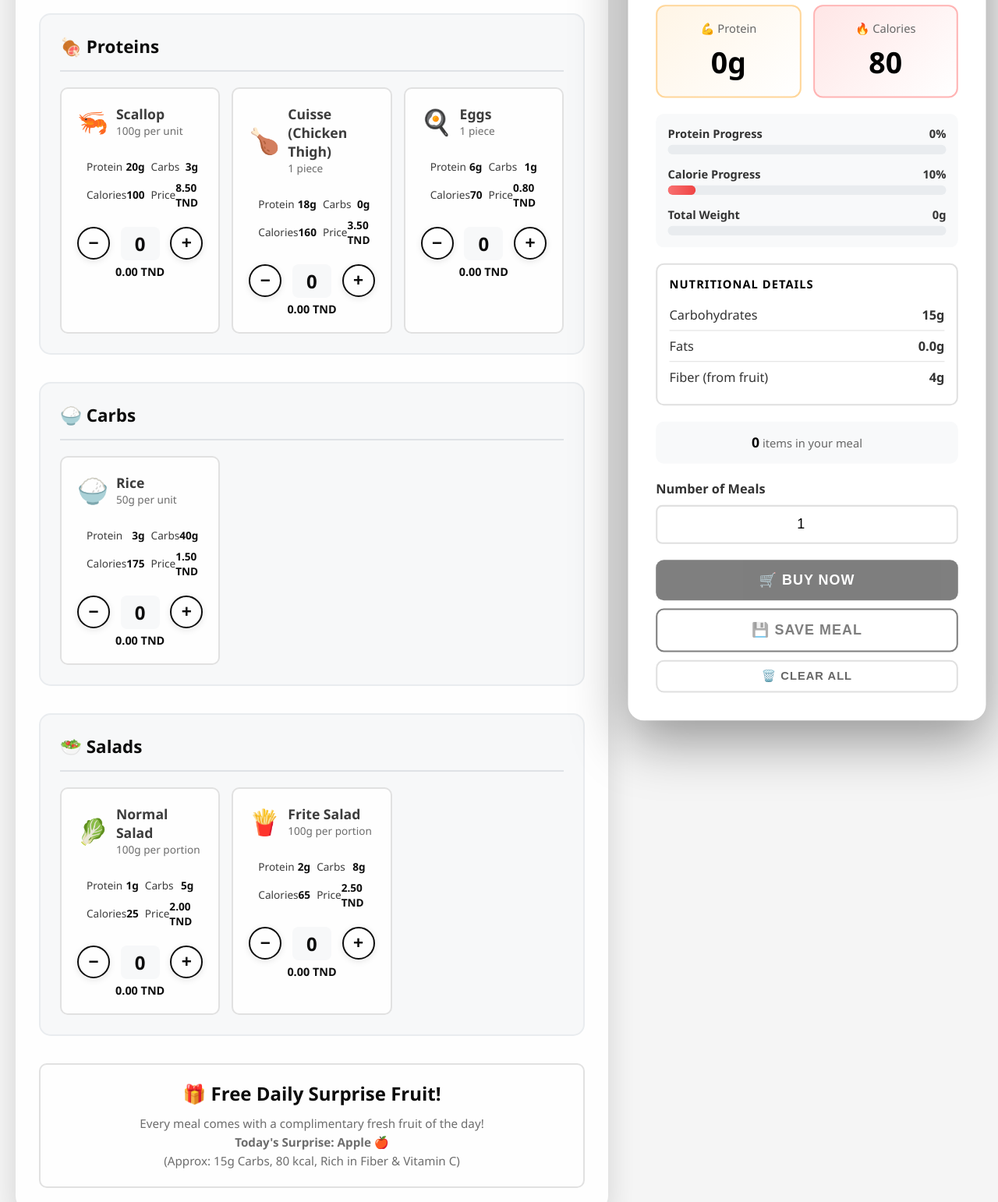
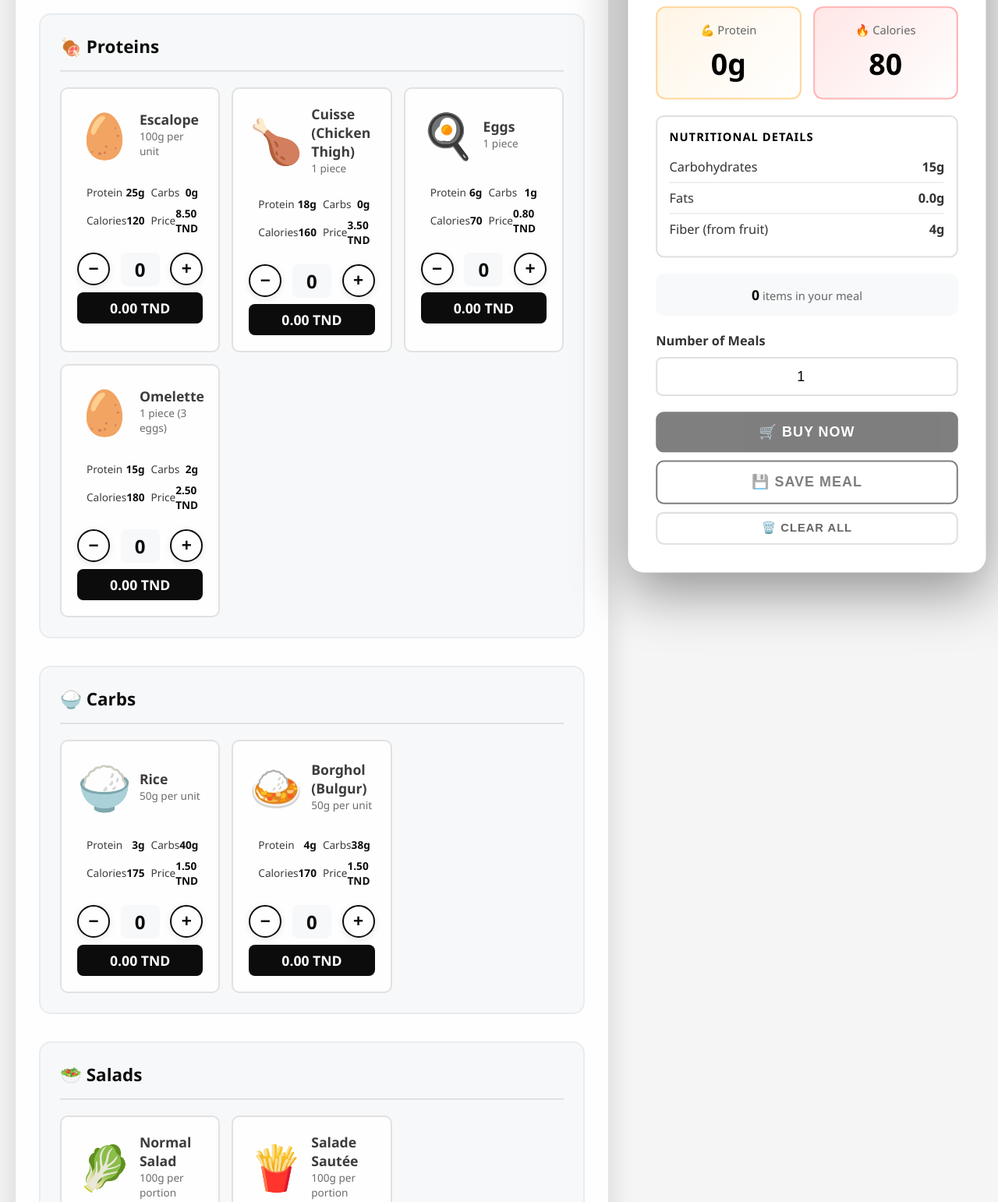
Before and after one commit to khaliljedda/prot, a plain HTML site: page index.html in a window 1280 px wide. Shown: the part 680-2222 px from the top of the page at 78% size. Drawn offline with Linux system fonts and the light colour scheme.

Commit message:
add cname

```diff
--- a/index.html
+++ b/index.html
@@ -637,7 +637,7 @@
         }
 
         .ingredient-icon {
-            font-size: 2em;
+            font-size: 3.5em;
         }
 
         .ingredient-name {
@@ -807,11 +807,14 @@
         }
 
         .ingredient-price {
-            font-size: 0.9em;
-            color: #000;
-            font-weight: 600;
-            margin-top: 5px;
+            font-size: 1.1em;
+            color: #fff;
+            font-weight: 700;
+            margin-top: 8px;
             text-align: center;
+            background: #000;
+            padding: 8px 12px;
+            border-radius: 8px;
         }
 
         .free-item {
@@ -981,24 +984,24 @@
                         <div class="ingredient-grid">
                             <div class="ingredient-card">
                                 <div class="ingredient-header">
-                                    <div class="ingredient-icon">🦐</div>
+                                    <div class="ingredient-icon">🥚</div>
                                     <div>
-                                        <div class="ingredient-name">Scallop</div>
+                                        <div class="ingredient-name">Escalope</div>
                                         <div class="ingredient-unit">100g per unit</div>
                                     </div>
                                 </div>
                                 <div class="ingredient-nutrition-compact">
                                     <div class="nutrition-item">
                                         <span>Protein</span>
-                                        <strong>20g</strong>
+                                        <strong>25g</strong>
                                     </div>
                                     <div class="nutrition-item">
                                         <span>Carbs</span>
-                                        <strong>3g</strong>
+                                        <strong>0g</strong>
                                     </div>
                                     <div class="nutrition-item">
                                         <span>Calories</span>
-                                        <strong>100</strong>
+                                        <strong>120</strong>
                                     </div>
                                     <div class="nutrition-item">
                                         <span>Price</span>
@@ -1079,6 +1082,40 @@
                                     <button class="control-btn" onclick="updateIngredient('eggs', 1)">+</button>
                                 </div>
                                 <div class="ingredient-price" id="price-eggs">0.00 TND</div>
+                            </div>
+
+                            <div class="ingredient-card">
+                                <div class="ingredient-header">
+                                    <div class="ingredient-icon">🥚</div>
+                                    <div>
+                                        <div class="ingredient-name">Omelette</div>
+                                        <div class="ingredient-unit">1 piece (3 eggs)</div>
+                                    </div>
+                                </div>
+                                <div class="ingredient-nutrition-compact">
+                                    <div class="nutrition-item">
+                                        <span>Protein</span>
+                                        <strong>15g</strong>
+                                    </div>
+                                    <div class="nutrition-item">
+                                        <span>Carbs</span>
+                                        <strong>2g</strong>
+                                    </div>
+                                    <div class="nutrition-item">
+                                        <span>Calories</span>
+                                        <strong>180</strong>
+                                    </div>
+                                    <div class="nutrition-item">
+                                        <span>Price</span>
+                                        <strong>2.50 TND</strong>
+                                    </div>
+                                </div>
+                                <div class="ingredient-controls">
+                                    <button class="control-btn" onclick="updateIngredient('omelette', -1)">−</button>
+                                    <div class="quantity-display" id="qty-omelette">0</div>
+                                    <button class="control-btn" onclick="updateIngredient('omelette', 1)">+</button>
+                                </div>
+                                <div class="ingredient-price" id="price-omelette">0.00 TND</div>
                             </div>
                         </div>
                     </div>
@@ -1119,6 +1156,40 @@
                                 </div>
                                 <div class="ingredient-price" id="price-rice">0.00 TND</div>
                             </div>
+
+                            <div class="ingredient-card">
+                                <div class="ingredient-header">
+                                    <div class="ingredient-icon">🍛</div>
+                                    <div>
+                                        <div class="ingredient-name">Borghol (Bulgur)</div>
+                                        <div class="ingredient-unit">50g per unit</div>
+                                    </div>
+                                </div>
+                                <div class="ingredient-nutrition-compact">
+                                    <div class="nutrition-item">
+                                        <span>Protein</span>
+                                        <strong>4g</strong>
+                                    </div>
+                                    <div class="nutrition-item">
+                                        <span>Carbs</span>
+                                        <strong>38g</strong>
+                                    </div>
+                                    <div class="nutrition-item">
+                                        <span>Calories</span>
+                                        <strong>170</strong>
+                                    </div>
+                                    <div class="nutrition-item">
+                                        <span>Price</span>
+                                        <strong>1.50 TND</strong>
+                                    </div>
+                                </div>
+                                <div class="ingredient-controls">
+                                    <button class="control-btn" onclick="updateIngredient('borghol', -1)">−</button>
+                                    <div class="quantity-display" id="qty-borghol">0</div>
+                                    <button class="control-btn" onclick="updateIngredient('borghol', 1)">+</button>
+                                </div>
+                                <div class="ingredient-price" id="price-borghol">0.00 TND</div>
+                            </div>
                         </div>
                     </div>
 
@@ -1148,7 +1219,7 @@
                                     </div>
                                     <div class="nutrition-item">
                                         <span>Price</span>
-                                        <strong>2.00 TND</strong>
+                                        <strong>1.50 TND</strong>
                                     </div>
                                 </div>
                                 <div class="ingredient-controls">
@@ -1163,7 +1234,7 @@
                                 <div class="ingredient-header">
                                     <div class="ingredient-icon">🍟</div>
                                     <div>
-                                        <div class="ingredient-name">Frite Salad</div>
+                                        <div class="ingredient-name">Salade Sautée</div>
                                         <div class="ingredient-unit">100g per portion</div>
                                     </div>
                                 </div>
@@ -1182,7 +1253,7 @@
                                     </div>
                                     <div class="nutrition-item">
                                         <span>Price</span>
-                                        <strong>2.50 TND</strong>
+                                        <strong>1.50 TND</strong>
                                     </div>
                                 </div>
                                 <div class="ingredient-controls">
@@ -1225,35 +1296,6 @@
                     </div>
                 </div>
 
-                <div class="progress-bars">
-                    <div class="progress-item">
-                        <div class="progress-label">
-                            <span>Protein Progress</span>
-                            <span id="proteinPercent">0%</span>
-                        </div>
-                        <div class="progress-bar-container">
-                            <div class="progress-bar-fill protein-bar" id="proteinBar" style="width: 0%"></div>
-                        </div>
-                    </div>
-                    <div class="progress-item">
-                        <div class="progress-label">
-                            <span>Calorie Progress</span>
-                            <span id="caloriePercent">0%</span>
-                        </div>
-                        <div class="progress-bar-container">
-                            <div class="progress-bar-fill calorie-bar" id="calorieBar" style="width: 0%"></div>
-                        </div>
-                    </div>
-                    <div class="progress-item">
-                        <div class="progress-label">
-                            <span>Total Weight</span>
-                            <span id="weightAmount">0g</span>
-                        </div>
-                        <div class="progress-bar-container">
-                            <div class="progress-bar-fill weight-bar" id="weightBar" style="width: 0%"></div>
-                        </div>
-                    </div>
-                </div>
 
                 <div class="other-macros">
                     <h3>Nutritional Details</h3>
@@ -1318,14 +1360,23 @@
                 price: 1.50,
                 emoji: '🍚'
             },
+            borghol: {
+                qty: 0,
+                protein: 4,
+                carbs: 38,
+                fat: 0.8,
+                calories: 170,
+                price: 1.50,
+                emoji: '🍛'
+            },
             scallop: {
                 qty: 0,
-                protein: 20,
-                carbs: 3,
-                fat: 1,
-                calories: 100,
+                protein: 25,
+                carbs: 0,
+                fat: 2,
+                calories: 120,
                 price: 8.50,
-                emoji: '🦐'
+                emoji: '🥚'
             },
             cuisse: {
                 qty: 0,
@@ -1345,13 +1396,22 @@
                 price: 0.80,
                 emoji: '🍳'
             },
+            omelette: {
+                qty: 0,
+                protein: 15,
+                carbs: 2,
+                fat: 12,
+                calories: 180,
+                price: 2.50,
+                emoji: '🥚'
+            },
             salad: {
                 qty: 0,
                 protein: 1,
                 carbs: 5,
                 fat: 0.5,
                 calories: 25,
-                price: 2.00,
+                price: 1.50,
                 emoji: '🥬'
             },
             frite: {
@@ -1360,13 +1420,33 @@
                 carbs: 8,
                 fat: 3,
                 calories: 65,
-                price: 2.50,
+                price: 1.50,
                 emoji: '🍟'
             }
         };
 
         function updateIngredient(type, change) {
-            ingredients[type].qty = Math.max(0, ingredients[type].qty + change);
+            const newQty = Math.max(0, ingredients[type].qty + change);
+
+            // Validation: Max 3 carb units
+            if ((type === 'rice' || type === 'borghol') && change > 0) {
+                const totalCarbs = ingredients.rice.qty + ingredients.borghol.qty;
+                if (totalCarbs >= 3) {
+                    alert('⚠️ Maximum 3 carb units allowed per meal!');
+                    return;
+                }
+            }
+
+            // Validation: Minimum 1 protein unit (prevent removing last protein)
+            if ((type === 'scallop' || type === 'cuisse' || type === 'eggs' || type === 'omelette') && change < 0) {
+                const totalProteins = ingredients.scallop.qty + ingredients.cuisse.qty + ingredients.eggs.qty + ingredients.omelette.qty;
+                if (totalProteins === 1 && ingredients[type].qty === 1) {
+                    alert('⚠️ At least 1 protein unit required in your meal!');
+                    return;
+                }
+            }
+
+            ingredients[type].qty = newQty;
             document.getElementById(`qty-${type}`).textContent = ingredients[type].qty;
 
             // Update individual ingredient price
@@ -1374,7 +1454,6 @@
             document.getElementById(`price-${type}`).textContent = itemPrice + ' TND';
 
             // Add color feedback to button
-            const buttons = event.target.closest('.ingredient-controls').querySelectorAll('.control-btn');
             if (change > 0) {
                 event.target.classList.add('add-feedback');
                 setTimeout(() => event.target.classList.remove('add-feedback'), 400);
@@ -1394,7 +1473,6 @@
             animateMeal();
             updateItemCount();
             updateButtonStates();
-            updateProgressBars();
         }
 
         function updateTotals() {
@@ -1414,10 +1492,11 @@
                 totalPrice += ing.price * ing.qty;
 
                 // Calculate weight
-                if (key === 'rice') totalWeight += 50 * ing.qty;
+                if (key === 'rice' || key === 'borghol') totalWeight += 50 * ing.qty;
                 else if (key === 'scallop') totalWeight += 100 * ing.qty;
                 else if (key === 'cuisse') totalWeight += 150 * ing.qty;
                 else if (key === 'eggs') totalWeight += 50 * ing.qty;
+                else if (key === 'omelette') totalWeight += 150 * ing.qty;
                 else if (key === 'salad' || key === 'frite') totalWeight += 100 * ing.qty;
             }
 
@@ -1453,8 +1532,13 @@
 
         function updateButtonStates() {
             const hasItems = Object.values(ingredients).some(ing => ing.qty > 0);
-            document.getElementById('buyBtn').disabled = !hasItems;
-            document.getElementById('saveBtn').disabled = !hasItems;
+            const totalProteins = ingredients.scallop.qty + ingredients.cuisse.qty + ingredients.eggs.qty + ingredients.omelette.qty;
+            const hasMinProtein = totalProteins >= 1;
+
+            // Enable buttons only if meal has items AND at least 1 protein
+            const canOrder = hasItems && hasMinProtein;
+            document.getElementById('buyBtn').disabled = !canOrder;
+            document.getElementById('saveBtn').disabled = !canOrder;
         }
 
         function clearMeal() {
@@ -1472,7 +1556,6 @@
                 animateMeal();
                 updateItemCount();
                 updateButtonStates();
-                updateProgressBars();
             }
         }
 
@@ -1536,7 +1619,7 @@
             }
 
             // Add ingredients in realistic plating order: rice base, then proteins, then vegetables
-            const platingOrder = ['rice', 'scallop', 'cuisse', 'eggs', 'salad', 'frite'];
+            const platingOrder = ['rice', 'borghol', 'scallop', 'cuisse', 'eggs', 'omelette', 'salad', 'frite'];
 
             for (let key of platingOrder) {
                 const ing = ingredients[key];
@@ -1590,7 +1673,6 @@
             animateMeal();
             updateItemCount();
             updateButtonStates();
-            updateProgressBars();
 
             // Scroll to summary on mobile
             if (window.innerWidth < 1200) {
@@ -1616,6 +1698,13 @@
 
             if (parseFloat(totalPrice) === 0) {
                 alert('Please add ingredients to your meal!');
+                return;
+            }
+
+            // Validation: Check minimum protein requirement
+            const totalProteins = ingredients.scallop.qty + ingredients.cuisse.qty + ingredients.eggs.qty + ingredients.omelette.qty;
+            if (totalProteins === 0) {
+                alert('⚠️ Please add at least 1 protein to your meal!');
                 return;
             }
 
@@ -1674,6 +1763,13 @@
                 return;
             }
 
+            // Validation: Check minimum protein requirement
+            const totalProteins = ingredients.scallop.qty + ingredients.cuisse.qty + ingredients.eggs.qty + ingredients.omelette.qty;
+            if (totalProteins === 0) {
+                alert('⚠️ Please add at least 1 protein to your meal!');
+                return;
+            }
+
             const mealDescription = getMealDescription();
             const mealData = {
                 ingredients: JSON.parse(JSON.stringify(ingredients)),
@@ -1703,7 +1799,6 @@
         animateMeal();
         updateItemCount();
         updateButtonStates();
-        updateProgressBars();
 
         // Initialize all ingredient prices
         for (let key in ingredients) {
```
Also changed, not shown: 1 other file.
